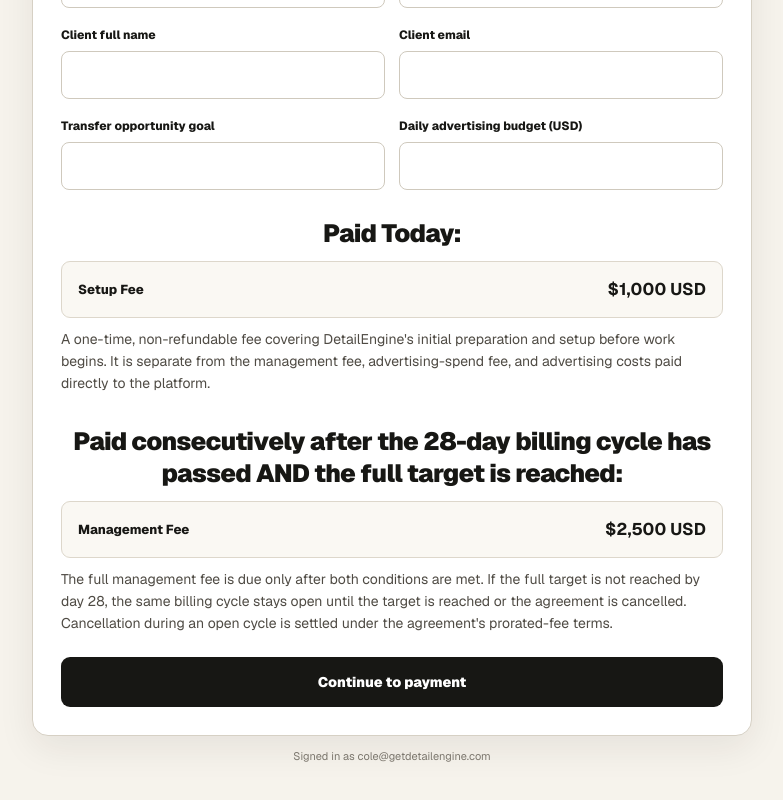
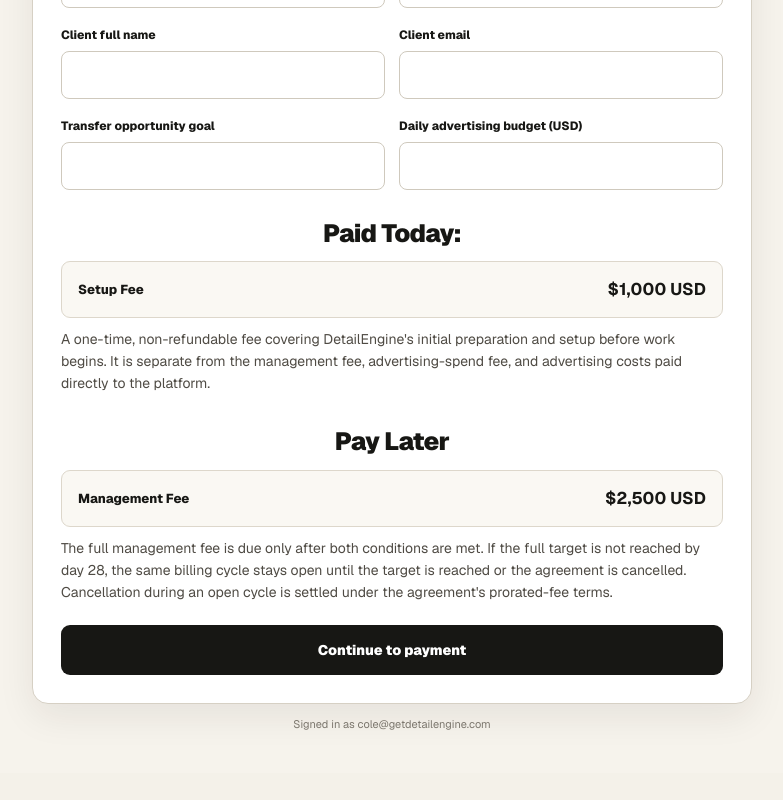
Before and after one commit to detailenginecole/detailengine-command-centre, a Next.js app: page /start-preview in a window 1280 px wide. Shown: the part 657-1457 px from the top of the page, without its empty margins (248-1031 px from the left). After the commit the page ends 1430 px from the top, so only its background shows below. Built offline with nearby package versions, Linux system fonts and the light colour scheme.

Commit message:
Shorten recurring fee heading

```diff
--- a/app/start/SalesStartClient.tsx
+++ b/app/start/SalesStartClient.tsx
@@ -585,9 +585,7 @@ export function SalesStartClient({
                 A one-time, non-refundable fee covering DetailEngine&apos;s initial preparation and setup before work begins. It is separate from the management fee, advertising-spend fee, and advertising costs paid directly to the platform.
               </p>
 
-              <h2 className={styles.paymentTimingHeading}>
-                Paid consecutively after the 28-day billing cycle has passed <em>AND</em> the full target is reached:
-              </h2>
+              <h2 className={styles.paymentTimingHeading}>Pay Later</h2>
               <button className={`${styles.order} ${styles.editableOrder}`} type="button" onClick={() => openAmountEditor("retainer")} aria-label="Edit management fee">
                 <span>Management Fee</span><strong>{formatSetupFee(retainer)} USD</strong>
               </button>
```
